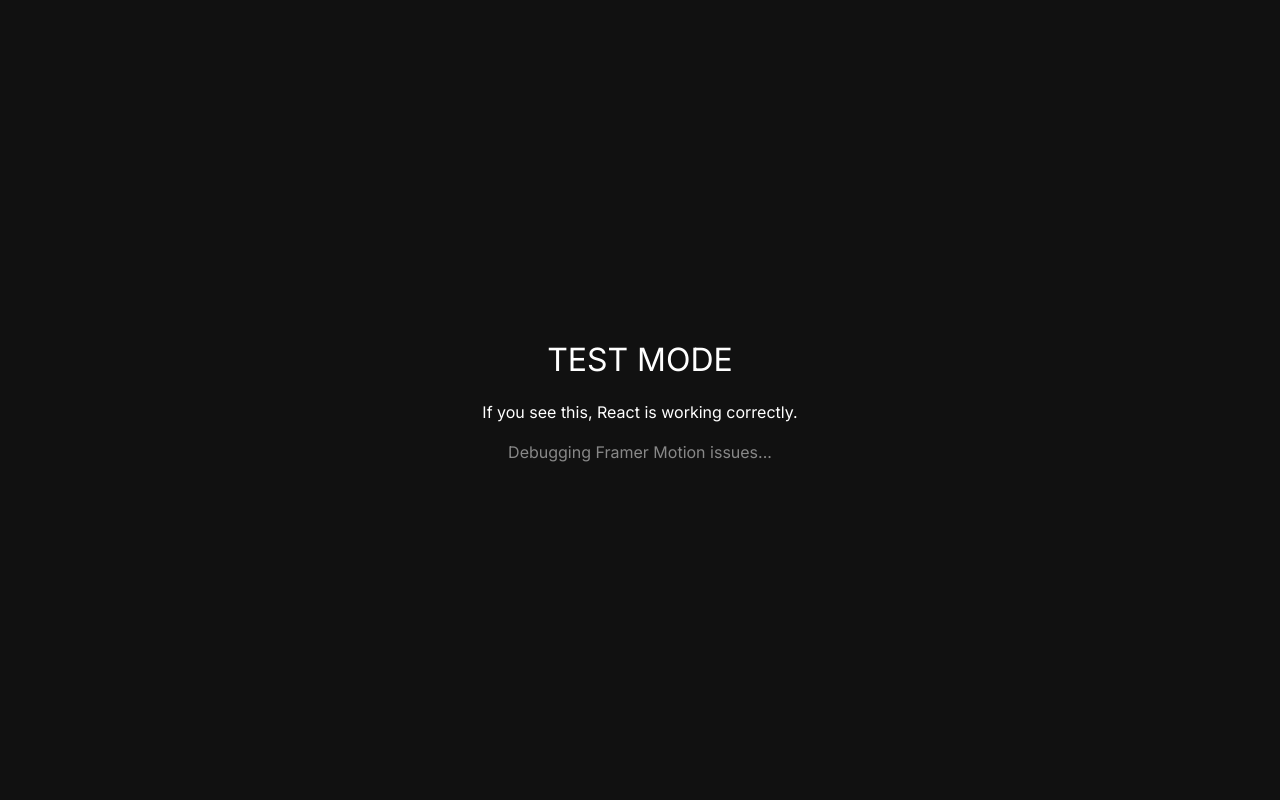
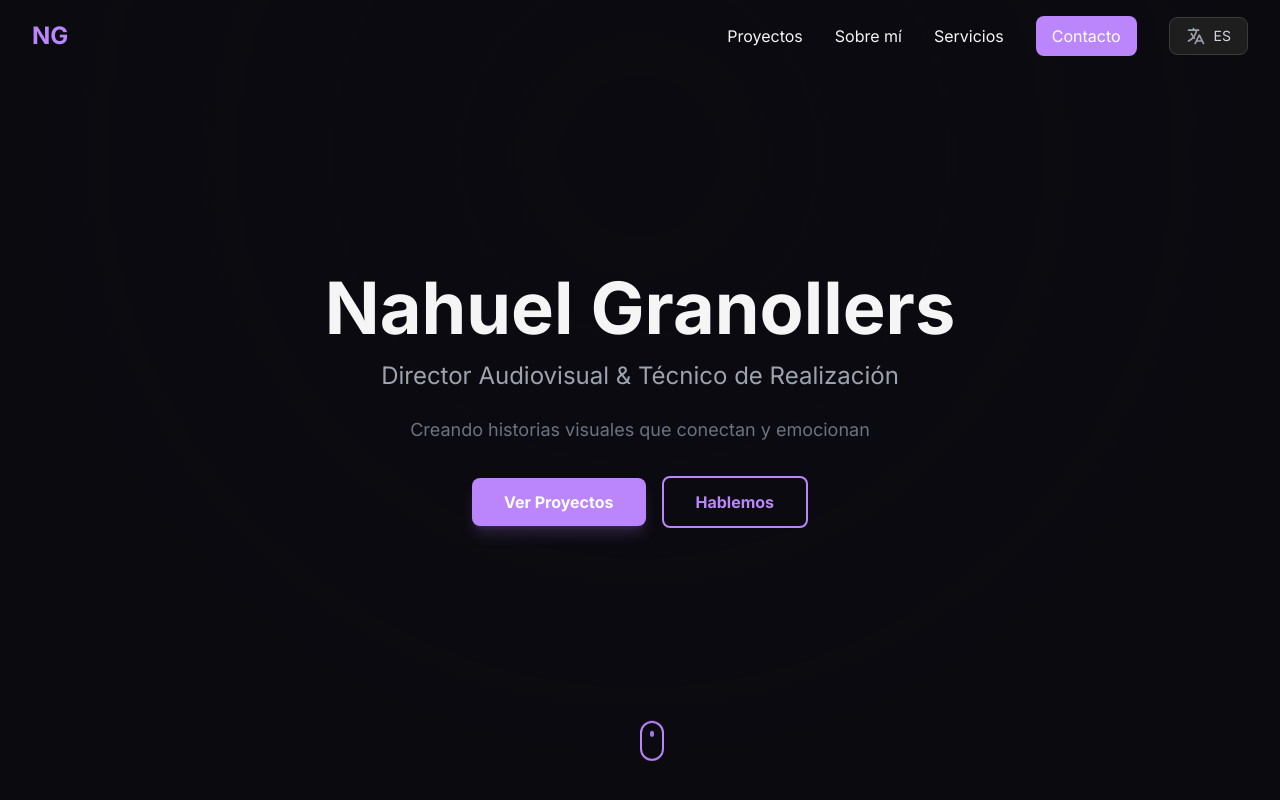
Before and after one commit to NahuelGranollers/Portfolio, a React (Vite) app: page / in a window 1280 px wide. Shown: the top 800 px of the page. Built offline with nearby package versions, Linux system fonts and the light colour scheme; no server answers.

Commit message:
refactor: restructure App component for improved readability and maintainability; reintroduce ErrorBoundary and lazy-loaded components

```diff
--- a/App.tsx
+++ b/App.tsx
@@ -1,27 +1,63 @@
 import './index.css';
-import React from 'react';
+import React, { useState, lazy, Suspense } from 'react';
+import type { Video } from './types';
+import { VIDEOS } from './constants';
+import ErrorBoundary from './components/ErrorBoundary';
+import Navigation from './components/Navigation';
+import Hero from './components/Hero';
+import VideoGrid from './components/VideoGrid';
+const FullscreenPlayer = lazy(() => import('./components/FullscreenPlayer'));
+const BackgroundEffect = lazy(() => import('./components/BackgroundEffect'));
+const ParticlesCursor = lazy(() => import('./components/ParticlesCursor'));
+import About from './components/About';
+import Services from './components/Services';
+import Contact from './components/Contact';
+import Footer from './components/Footer';
 import { registerSW } from 'virtual:pwa-register';
 
 registerSW();
 
 function App(): React.ReactElement {
-  console.log('[APP] Rendering simplified App');
+  console.log('[APP] Rendering full App');
+  const [fullscreenVideo, setFullscreenVideo] = useState<Video | null>(null);
+
+  const handleSelectVideo = (video: Video) => {
+    setFullscreenVideo(video);
+  };
+
+  const handleCloseFullscreen = () => {
+    setFullscreenVideo(null);
+  };
+
   return (
-    <div style={{
-      color: 'white',
-      padding: '50px',
-      textAlign: 'center',
-      minHeight: '100vh',
-      background: '#111',
-      display: 'flex',
-      flexDirection: 'column',
-      justifyContent: 'center',
-      alignItems: 'center'
-    }}>
-      <h1 style={{ fontSize: '2rem', marginBottom: '1rem' }}>TEST MODE</h1>
-      <p>If you see this, React is working correctly.</p>
-      <p style={{ color: '#888', marginTop: '1rem' }}>Debugging Framer Motion issues...</p>
-    </div>
+    <ErrorBoundary>
+      {/* Temporarily disabled effects to isolate crash
+      <Suspense fallback={null}>
+        <ParticlesCursor />
+      </Suspense>
+      <Suspense fallback={null}>
+        <BackgroundEffect />
+      </Suspense>
+      */}
+      <Navigation />
+      <main>
+        <Hero />
+        <VideoGrid videos={VIDEOS} onSelectVideo={handleSelectVideo} />
+        <About />
+        <Services />
+        <Contact />
+      </main>
+      <Footer />
+
+      <Suspense fallback={null}>
+        {fullscreenVideo && (
+          <FullscreenPlayer
+            video={fullscreenVideo}
+            onClose={handleCloseFullscreen}
+          />
+        )}
+      </Suspense>
+    </ErrorBoundary>
   );
 }
 
```
